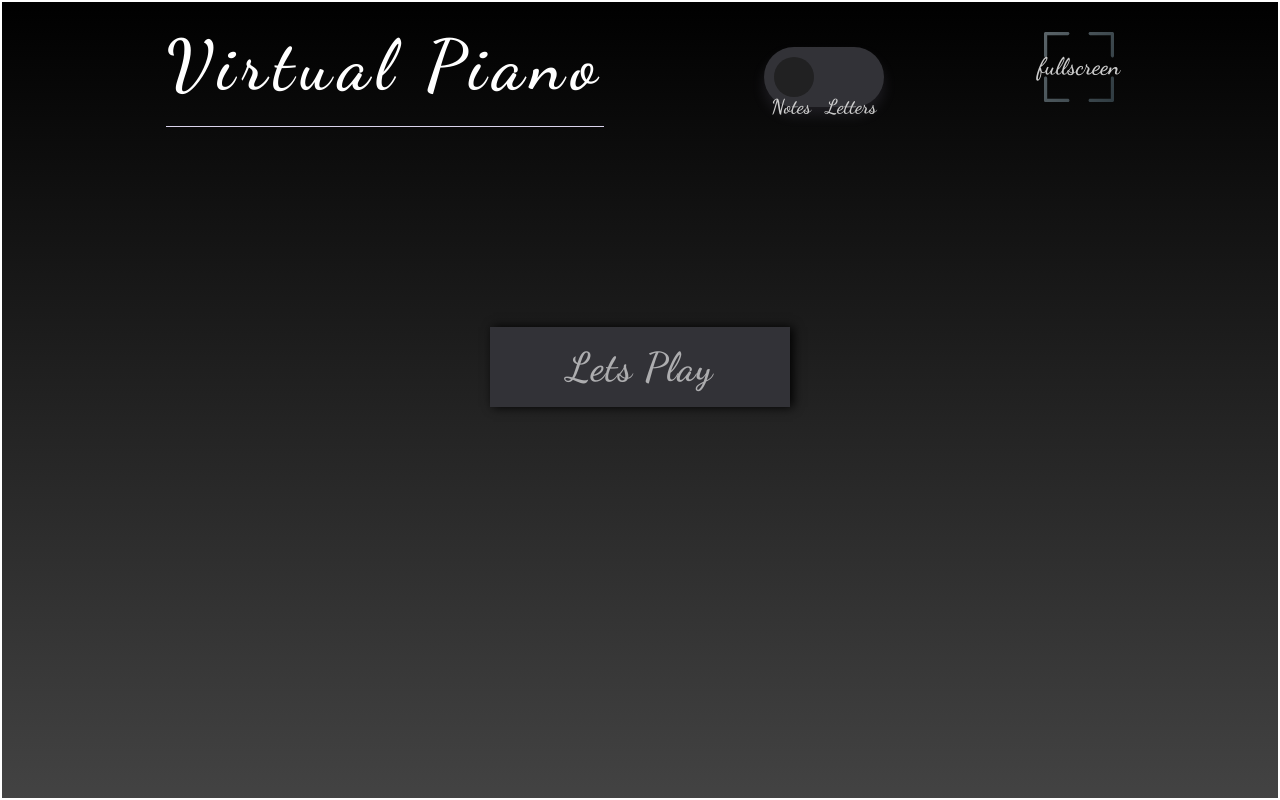
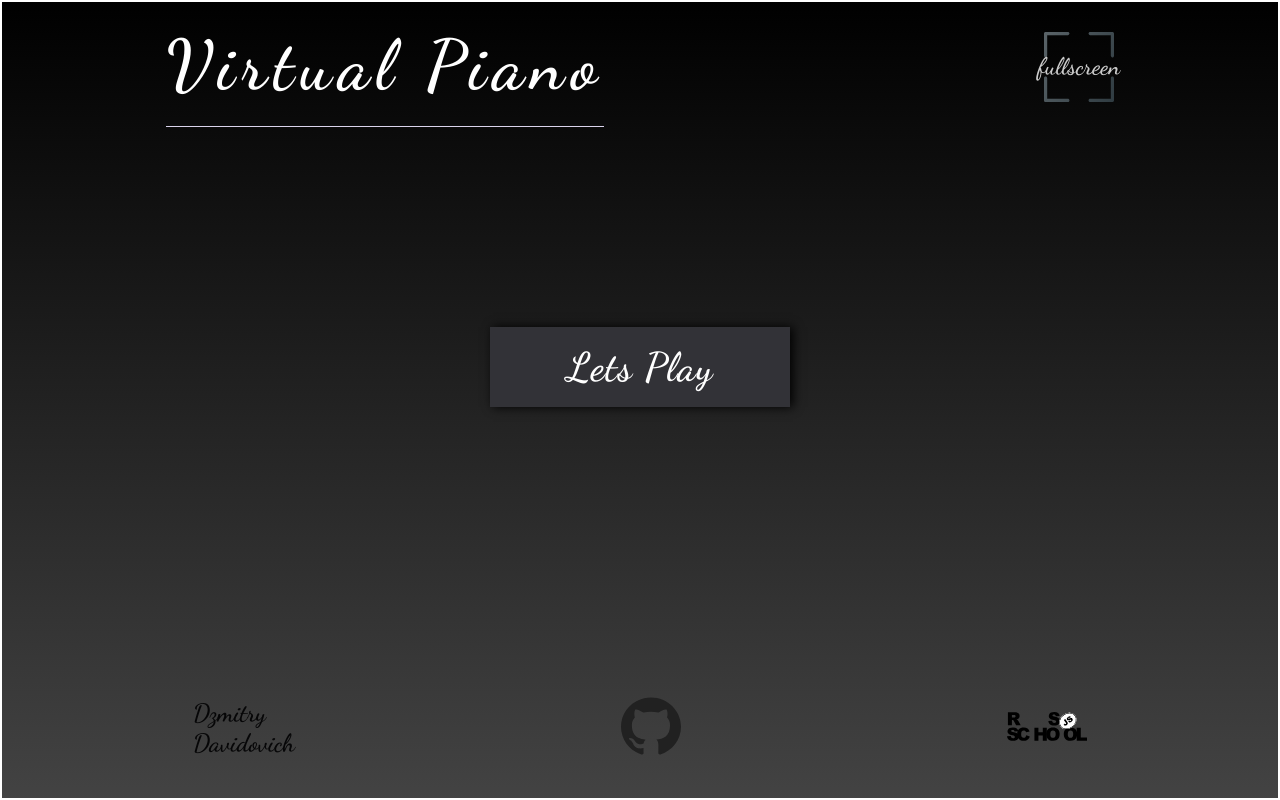
Before and after one commit to DzmitryDavid/online-zoo, a website: page virtual-piano/index.html in a window 1280 px wide. Drawn offline with Linux system fonts and the light colour scheme.

Commit message:
feat: add footer links and icons

```diff
--- a/virtual-piano/index.html
+++ b/virtual-piano/index.html
@@ -11,7 +11,10 @@
     <title>Virtual Piano</title>
 </head>
 <body>
+
     <header class="header">
+
+
             <h1 class="header__title">Virtual Piano</h1>
 
             <div class="header__toggle">
@@ -32,12 +35,31 @@
         fullscreen
     </div>
     </header>
+
     <div class="container">
         <a href="#" class="start-btn" data-back="have fun" data-front="lets play"></a>
     </div>
+    <div class="footer__container">
         <footer class="footer">
-        <div class="footer__description"></div>
-        <div class="footer__logo"></div>
+            <div class="footer__description">
+                <div class="footer__description-title">
+                    <a target="_blank" href="https://dzmitrydavid.github.io/portfolio/">
+                        <span>Dzmitry</span>
+                        <span>Davidovich</span>
+                    </a>
+                </div>
+            </div>
+            <div class="footer__logo-git">
+                <a target="_blank" href="https://github.com/DzmitryDavid/">
+                    <img src="assets/icons/Github-mini.svg" alt="git logo">
+                </a>
+            </div>
+            <div class="footer__logo-rs">
+                <a target="_blank" href="https://rs.school/js/">
+                    <img src="assets/icons/rs_school_js.svg" alt="rs logo">
+                </a>
+            </div>
         </footer>
+    </div>
 </body>
 </html>
--- a/virtual-piano/src/js/index.js
+++ b/virtual-piano/src/js/index.js
@@ -2,7 +2,9 @@
 const fullscreenBtn = document.querySelector('.header__fullscreen');
 const startButton = document.querySelector('.start-btn');
 const inputNotes = document.querySelector('.input');
-console.log(inputNotes.checked);
+const inputContainer = document.querySelector('.header__toggle');
+const footer = document.querySelector('.footer');
+
 let isNote = true;
 startButton.addEventListener('click', init);
 fullscreenBtn.addEventListener('click', onFullScreen)
@@ -18,9 +20,11 @@ renderKeys()
 
 
 function renderKeys() {
+    inputContainer.style.opacity = 1;
+    inputContainer.style.visibility = 'visible';
     const pianoContainer = document.createElement('div');
+
     document.querySelector('.container').innerHTML = '';
-
     if (isNote) {
         pianoContainer.innerHTML = `
     <div class="piano__key piano__key-white" data="c">c</div>
--- a/virtual-piano/src/scss/_button.scss
+++ b/virtual-piano/src/scss/_button.scss
@@ -49,7 +49,7 @@ $speed: 0.5s;
 		top: 0;
 		left: 0;
 		opacity: 1;
-		color: #adadaf;
+		color: #fff;
 		display: block;
 		padding: 0 30px;
 		line-height: 40px;
--- a/virtual-piano/src/scss/_footer.scss
+++ b/virtual-piano/src/scss/_footer.scss
@@ -0,0 +1,57 @@
+.footer {
+    display: flex;
+    width: 100%;
+    position: fixed;
+    bottom: 0;
+    left: 0;
+    justify-content: space-around;
+    padding: 30px;
+    align-items: center;
+    &__description  {
+        &-title {
+            display: flex;
+            flex-direction: column;
+            justify-content: space-evenly;
+            transition: all ease 0.5s;
+            text-decoration: none;
+            span {
+                color:#060607;
+                display:block;
+                font-size: 25px;
+
+            }
+            &:hover {
+                cursor:pointer;
+                transform: scale(1.1);
+            }
+        }
+    }
+    &__logo {
+        &-git img {
+            transition: all ease 0.5s;
+            width:60px;
+            height: 60px;
+            &:hover {
+                cursor: pointer;
+                transform: scale(1.1);
+            }
+
+        }
+        &-rs img {
+            transition: all ease 0.5s;
+            width:80px;
+            height: 80px;
+
+            &:hover {
+                cursor: pointer;
+                transform: scale(1.1);
+            }
+        }
+    }
+
+}
+.block {
+    position: relative;
+    // display: flex;
+    // justify-content: space-around;
+}
--- a/virtual-piano/src/scss/_header.scss
+++ b/virtual-piano/src/scss/_header.scss
@@ -3,6 +3,7 @@
     justify-content: space-evenly;
     align-items: center;
     line-height: 120px;
+
     &__title {
         text-align: center;
         display: inline-block;
@@ -24,6 +25,7 @@
         font-size: 24px;
         transition: all ease 0.4s;
         &:hover {
+            transform: scale(1.1);
             cursor: pointer;
             color: #fff;
         }
--- a/virtual-piano/src/scss/_piano.scss
+++ b/virtual-piano/src/scss/_piano.scss
@@ -34,7 +34,6 @@
 
     &__container {
         margin-top: 100px;
-        // width: 100%;
         transition: 1s all ease;
         opacity: 0;
         display: flex;
--- a/virtual-piano/src/scss/_toggle.scss
+++ b/virtual-piano/src/scss/_toggle.scss
@@ -1,6 +1,7 @@
 .header__toggle {
-    display: flex;
-    justify-content: space-around;
+    opacity: 0;
+    transition: all ease 1.5s;
+    visibility: hidden;
 }
 .selected {
     display: block;
--- a/virtual-piano/src/scss/style.scss
+++ b/virtual-piano/src/scss/style.scss
@@ -8,7 +8,8 @@
     box-sizing: border-box;
 
 }
-h1 {
+h1, a {
+    text-decoration: none;
     margin: 0;
 }
 body {
@@ -20,8 +21,8 @@ body {
     border: 2px solid #fff;
 }
 .container {
-    display: flex;
-    justify-content: center;
-    align-items: center;
-    width: 100%;
+    margin: 0 auto;
+    text-align: center;
+
+    width: 1200px;
 }
```
Also changed, not shown: virtual-piano/assets/icons/Github-mini.svg (added), virtual-piano/assets/icons/rs_school_js.svg (added), virtual-piano/src/css/style.css. Lines whose indentation alone changed are shown as unchanged.
